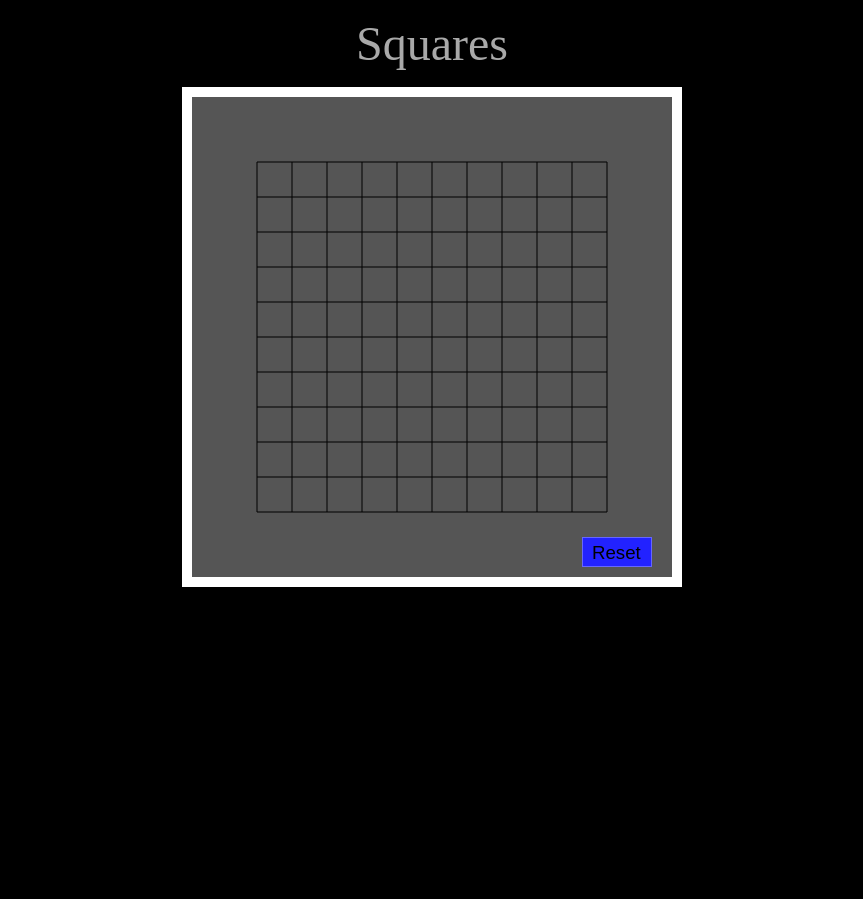
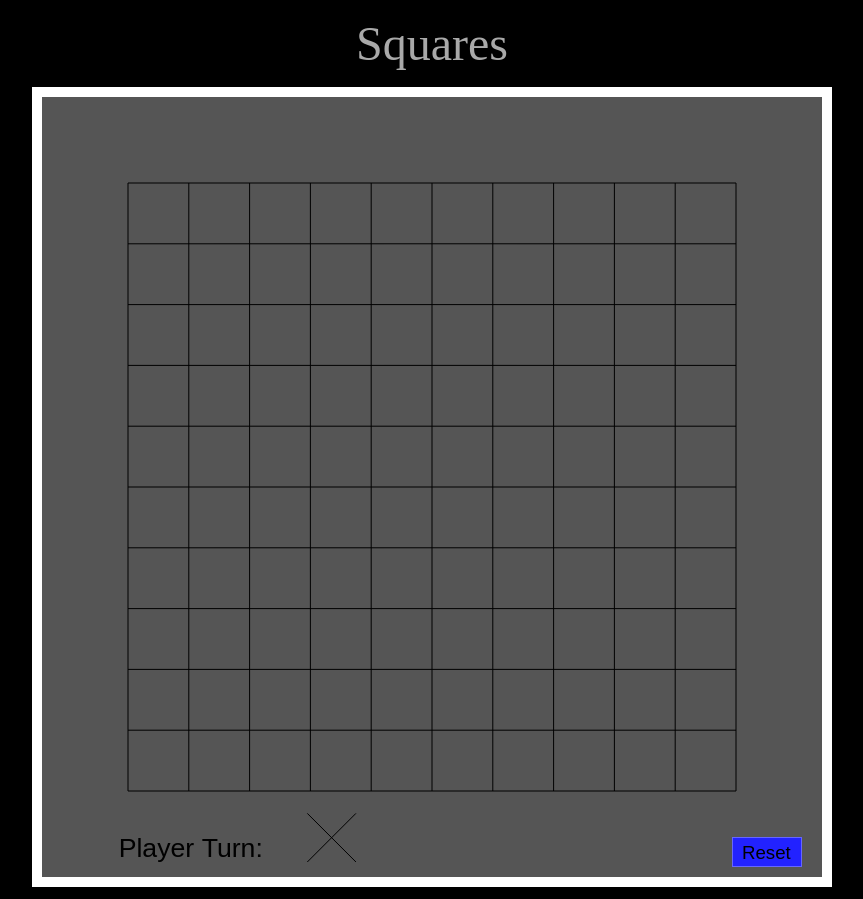
Before and after one commit to cabbruzzese/html5games, a plain HTML site: page squares/squares.html in a window 1280 px wide. Shown: the whole page, without its empty margins (208-1071 px from the left). Before the commit the page ends 800 px from the top, so only its background shows below. Drawn offline with Linux system fonts and the light colour scheme.

Commit message:
Updated Squares & Renderer to playable state
Squares: User consistent variable naming for constant assets, used clone
feature for multiple versions of assets, fixed issues assigning pieces,
added player turn text, made all assets relative size to canvas size, made
canvas bigger to have larger playing field.

Renderer: Implemented clone function for missing types, added
functionality to render VectorList from a VectorList.

```diff
--- a/engine/render.js
+++ b/engine/render.js
@@ -183,8 +183,14 @@ function VectorListItem (x, y, vectoritems)
 
 	this.Clone = function()
 	{
-		//ERROR!!! Not implemented
-		x = 1 / 0;
+		var copy = new VectorListItem(this.x, this.y, []);
+		for (var i = 0; i < this.vectoritems.length; i++)
+		{
+			var itemCopy = this.vectoritems[i].Clone();
+			copy.vectoritems.push(itemCopy);
+		}
+
+		return copy;
 	}
 }
 
@@ -229,8 +235,8 @@ function VectorItem (type, fillstyle, left, top, right, bottom)
 
 	this.Clone = function()
 	{
-		//ERROR!!! Not implemented
-		x = 1 / 0;
+		var copy = new VectorItem(this.type, this.fillstyle, this.left, this.top, this.right, this.bottom);
+		return copy;
 	}
 }
 
@@ -324,8 +330,14 @@ function AnimatedItem (x, y, frames, delay, repeated, callback, arguments)
 
 	this.Clone = function()
 	{
-		//ERROR!!! Not implemented
-		x = 1 / 0;
+		var copy = new AnimatedItem (this.x, this.y, [], this.delay, this.repeated, this.callback, this.arguments);
+		for (var i = 0; i < this.frames.length; i++)
+		{
+			var frameCopy = this.frames[i].Clone();
+			copy.frames.push(frameCopy);
+		}
+
+		return copy;
 	}
 }
 
@@ -362,8 +374,8 @@ function SceneObject (name, x, y, renderitem)
 
 	this.Clone = function()
 	{
-		//ERROR!!! Not implemented
-		x = 1 / 0;
+		var copy = new SceneObject(this.name, this.x, this.y, this.renderitem);
+		return copy;
 	}
 }
 
@@ -431,6 +443,10 @@ function DrawItem(context, canvas, item)
 	else if (item.type == "vectorlist")
 	{
 		DrawVectorList(context, canvas, item);
+	}
+	else if (item.type === "text")
+	{
+		DrawText(context, canvas, item);
 	}
 	else if (item.type == "animated")
 	{
@@ -504,30 +520,16 @@ function DrawImage(context, canvas, item)
 	context.restore();
 }
 
-//Draw a sequence of vector operations
+//Draw a single vector item from a list, assuming that translation and context saving has already been done in DrawVectorList.
+// Warning: Only call this function from DrawVectorList or a recursive DrawVectorListItem to render a vector list
 // context = drawing context
 // canvas = canvas for measuring
 // listobjects = VectorListItem object
-function DrawVectorList(context, canvas, listobject)
+// item = current item being rendered
+// halfwidth = calculated center x of parent
+// halfheight = calculated center y of parent
+function DrawVectorListItem(context, canvas, listobject, item, halfwidth, halfheight)
 {
-
-	//save invert
-	context.save();
-	var halfwidth = listobject.GetWidth() / 2;
-	var halfheight = listobject.GetHeight() / 2;
-	invertandtranslatecontext(context, canvas, listobject, listobject.x + halfwidth, listobject.y + halfheight);
-
-	if (listobject.rotation != 0)
-	{
-		var rotationrad = UnitConverter.DegreesToRadians(listobject.rotation);
-		context.rotate(rotationrad);
-	}
-
-	var itemlist = listobject.vectoritems;
-	for (var i = 0; i < itemlist.length; i++)
-	{
-		var item = itemlist[i];
-
 	if (item.type == "line")
 	{
 		context.strokeStyle = item.fillstyle;
@@ -551,18 +553,61 @@ function DrawVectorList(context, canvas, listobject)
 	}
 	else if (item.type == "text")
 	{
-			context.fillStyle = item.fillstyle;
-			context.font = item.font;
-			context.fillText(item.content, item.x - halfwidth, item.y - halfheight);
+		DrawText(context, canvas, item, -(halfwidth), -(halfheight));
+	}
+	else if (item.type == "vectorlist")
+	{
+		var itemlist = item.vectoritems;
+		var itemhalfwidth = halfwidth + item.x;
+		var itemhalfheight = halfheight + item.y;
+		for (var i = 0; i < itemlist.length; i++)
+		{
+			var listItem = item.vectoritems[i];
+			DrawVectorListItem(context, canvas, item, listItem, itemhalfwidth, itemhalfheight);
+		}
 	}
 
 	//if type does not match, do nothing
+}
+
+//Draw a sequence of vector operations
+// context = drawing context
+// canvas = canvas for measuring
+// listobjects = VectorListItem object
+function DrawVectorList(context, canvas, listobject)
+{
+	//save invert
+	context.save();
+	var halfwidth = listobject.GetWidth() / 2;
+	var halfheight = listobject.GetHeight() / 2;
+	invertandtranslatecontext(context, canvas, listobject, listobject.x + halfwidth, listobject.y + halfheight);
+
+	if (listobject.rotation != 0)
+	{
+		var rotationrad = UnitConverter.DegreesToRadians(listobject.rotation);
+		context.rotate(rotationrad);
+	}
+
+	var itemlist = listobject.vectoritems;
+	for (var i = 0; i < itemlist.length; i++)
+	{
+		var item = itemlist[i];
+		DrawVectorListItem(context, canvas, listobject, item, halfwidth, halfheight);
 	}
 
 	//restore translation
 	context.restore();
 	context.translate(0,0);
 	//restore invert
+	context.restore();
+}
+
+function DrawText(context, canvas, item, offsetx = 0, offsety = 0)
+{
+	context.save();
+	context.fillStyle = item.fillstyle;
+	context.font = item.font;
+	context.fillText(item.content, item.x + offsetx, item.y + offsety);
 	context.restore();
 }
 
--- a/squares/main.js
+++ b/squares/main.js
@@ -1,35 +1,33 @@
 function MainGame ()
 {
-	//Create handle to canvas object
-	var c=document.getElementById("myCanvas");
-	var ctx=c.getContext("2d");
-
 	var playerturn = 0;
 	var WinnerValue = 0;
-	var griddata = new Array();
+	var griddata = [];
 
 	//background scene
 	var bgSceneName = "backgroundScene";
 	CreateScene(bgSceneName, 0, 0, 0, true);
 	var backgroundScene = GetScene(bgSceneName);
-	backgroundScene.items.push(background);
-	backgroundScene.items.push(mapgrid);
+	backgroundScene.items.push(BACKGROUND);
+	backgroundScene.items.push(MAPGRID);
 
 	var entitySceneName = "entityScene";
-	CreateScene(entitySceneName, 0, 0, 1, true);
+	CreateScene(entitySceneName, 0, 0, 0, true);
 	var entityScene = GetScene(entitySceneName);
 
 	var hudSceneName = "hudScene";
-	CreateScene(hudSceneName, 0, 0, 2, true);
+	CreateScene(hudSceneName, 0, 0, 0, true);
 	var hudScene = GetScene(hudSceneName);
-	hudScene.items.push(resetbutton);
+	hudScene.items.push(RESETBUTTON);
+	hudScene.items.push(TURNTEXT);
+	hudScene.items.push(TURNIMAGE);
 
 	function InitGame()
 	{
-		for(var y = 0; y < gridsize; y++)
+		for(var y = 0; y < GRIDSIZE; y++)
 		{
-			griddata[y] = new Array()
-			for(var x = 0; x < gridsize; x++)
+			griddata[y] = [];
+			for(var x = 0; x < GRIDSIZE; x++)
 			{
 				griddata[y][x] = 0;
 			}
@@ -38,11 +36,12 @@ function MainGame ()
 		//reset entities
 		entityScene.items = [];
 
+		//reset winner value
+		WinnerValue = 0;
+
 		//reset player's turn
 		playerturn = 1;
-
-		//reset winner value
-		WinnerValue = 0;
+		UpdatePlayerTurnText();
 	}
 
 	//checks both players.
@@ -56,9 +55,9 @@ function MainGame ()
 		//  | check, |  check |
 		//  '-----------------'
 		// Never check last row or column
-		for(var y = 0; y < gridsize - 1; y++)
+		for(var y = 0; y < GRIDSIZE - 1; y++)
 		{
-			for(var x = 0; x < gridsize - 1; x++)
+			for(var x = 0; x < GRIDSIZE - 1; x++)
 			{
 				var playernum = griddata[y][x];
 				if (playernum != 0 &&
@@ -74,6 +73,26 @@ function MainGame ()
 		return 0;
 	}
 
+	function HidePlayerTurnText()
+	{
+		TURNIMAGE.vectoritems = [];
+		TURNTEXT.content = "";
+	}
+
+	function UpdatePlayerTurnText()
+	{
+		if (playerturn == 1)
+		{
+			TURNIMAGE.vectoritems = [XSHAPE.Clone()];
+		}
+		else
+		{
+			TURNIMAGE.vectoritems = [CIRCLESHAPE.Clone()];
+		}
+
+		TURNTEXT.content = "Player Turn:";
+	}
+
 	function ChangeTurn()
 	{
 		//before switching turns, check winner
@@ -86,29 +105,43 @@ function MainGame ()
 		playerturn++;
 		if (playerturn > 2)
 			playerturn = 1;
+
+		UpdatePlayerTurnText();
 	}
 
 	function GetGridChoiceX(xpos)
 	{
-		return Math.floor((xpos - mapgrid.x) / linestep);
+		return Math.floor((xpos - MAPGRID.x) / LINESTEP);
 	}
 	function GetGridChoiceY(ypos)
 	{
-		return Math.floor((ypos - mapgrid.y) / linestep);
+		return Math.floor((ypos - MAPGRID.y) / LINESTEP);
 	}
 	function IsPointInGrid(xpos, ypos)
 	{
-		if (xpos < mapgrid.x)
+		if (xpos < MAPGRID.x)
 			return false;
-		if (xpos > mapgrid.x + linestep * gridsize)
+		if (xpos > MAPGRID.x + LINESTEP * GRIDSIZE)
 			return false;
-		if (ypos < mapgrid.y)
+		if (ypos < MAPGRID.y)
 			return false;
-		if (ypos > mapgrid.y + linestep * gridsize)
+		if (ypos > MAPGRID.y + LINESTEP * GRIDSIZE)
 			return false;
 
 		return true;
 	}
+
+	function DisplayWinnerText()
+	{
+		if (WinnerValue != 0)
+		{
+			var entitySceneItem = new TextItem(50, 50, "36pt Arial", "#00FF00", "Winner! Player: " + WinnerValue);
+			entityScene.items.push(entitySceneItem);
+
+			HidePlayerTurnText();
+		}
+	}
+
 	function onSquaresClick (e)
 	{
 		//don't check while not in play
@@ -118,24 +151,25 @@ function MainGame ()
 		var xpos = e.offsetX;
 		var ypos = e.offsetY;
 
-		gridX = Math.floor((xpos - mapgrid.x) / linestep);
-		gridY = Math.floor((ypos - mapgrid.y) / linestep);
+		gridX = Math.floor((xpos - MAPGRID.x) / LINESTEP);
+		gridY = Math.floor((ypos - MAPGRID.y) / LINESTEP);
 
 		if (griddata[gridY][gridX] == 0)
 		{
 			griddata[gridY][gridX] = playerturn;
 			PlacePieceInScene(gridX, gridY, playerturn);
 			ChangeTurn();
+			DisplayWinnerText();
 		}
 	}
 	InitializeInput(c);
-	AddClickableItem(mapgrid.x, mapgrid.y, mapgrid.x + linestep * gridsize, mapgrid.y + linestep * gridsize, onSquaresClick, true);
+	AddClickableItem(MAPGRID.x, MAPGRID.y, MAPGRID.x + LINESTEP * GRIDSIZE, MAPGRID.y + LINESTEP * GRIDSIZE, onSquaresClick, true);
 
 	function OnResetButtonClick(e)
 	{
 		StartGame();
 	}
-	AddClickableItem(resetbutton.x, resetbutton.y, resetbutton.x + 50, resetbutton.y + 30, OnResetButtonClick, true);
+	AddClickableItem(RESETBUTTON.x, RESETBUTTON.y, RESETBUTTON.x + 50, RESETBUTTON.y + 30, OnResetButtonClick, true);
 
 	//Start game
 	function StartGame()
@@ -145,27 +179,19 @@ function MainGame ()
 
 	function PlacePieceInScene(x, y, type)
 	{
+		var xPos = x * LINESTEP + MAPGRID.x + (LINESTEP / 2) - (PIECESIZE / 2);
+		var yPos = y * LINESTEP + MAPGRID.y + (LINESTEP / 2) - (PIECESIZE / 2);
+
 		if (type == 1)
 		{
-			var xPos = x * linestep + mapgrid.x + (linestep / 2) - (25 / 2);
-			var yPos = y * linestep + mapgrid.y + (linestep / 2) - (25 / 2);
-			var entitySceneItem = new VectorListItem(xPos, yPos, [xline1. xline2]);
+			var entitySceneItem = XSHAPE.Clone();
+			entitySceneItem.x = xPos;
+			entitySceneItem.y = yPos;
 			entityScene.items.push(entitySceneItem);
 		}
-
 		else if (type == 2)
 		{
-			var xPos = x * linestep + mapgrid.x;
-			var yPos = y * linestep + mapgrid.y;
-			var entitySceneItem = new VectorListItem(xPos, yPos, [circle1]);
-
-			entityScene.items.push(entitySceneItem);
-		}
-
-		//display winner text
-		if (WinnerValue != 0)
-		{
-			var entitySceneItem = new TextItem(50, 50, "36pt Arial", "#00FF00", "Winner! Player: " + WinnerValue);
+			var entitySceneItem = new VectorListItem(xPos, yPos, [CIRCLESHAPE.Clone()]);
 			entityScene.items.push(entitySceneItem);
 		}
 	}
--- a/squares/squares.html
+++ b/squares/squares.html
@@ -17,7 +17,7 @@
 
 	</p>
 
-	<canvas id="myCanvas" width="500" height="500">
+	<canvas id="myCanvas" width="800" height="800">
 
 	Your browser does not support the canvas element.
 
--- a/squares/vectorassets.js
+++ b/squares/vectorassets.js
@@ -1,57 +1,73 @@
 //====================
 //Set up vector art
 //====================
-//---------------------
-//Background
-var backgroundrec1 = new VectorItem("rectangle", "#FFFFFF", 0, 0, 500, 500);
-var backgroundrec2 = new VectorItem("rectangle", "#555555", 10, 10, 480, 480);
-
-var background = new VectorListItem(0, 0, [backgroundrec1, backgroundrec2]);
-//---------------------
+//---- CONTEXT
+//Create handle to canvas object
+var c=document.getElementById("myCanvas");
+var ctx=c.getContext("2d");
+//----
 
 
+//---- Background
+var BGWIDTH = Math.min(c.width, c.height);
+var BGHEIGHT = BGWIDTH;
+var BGPADDING = 20;
+var BACKGROUNDREC1 = new VectorItem("rectangle", "#FFFFFF", 0, 0, BGWIDTH, BGHEIGHT);
+var BACKGROUNDREC2 = new VectorItem("rectangle", "#555555", 10, 10, BGWIDTH - BGPADDING, BGHEIGHT - BGPADDING);
 
-//---------------------
-//Map Grid
-var linestep = 35;
-var gridsize = 10;
+var BACKGROUND = new VectorListItem(0, 0, [BACKGROUNDREC1, BACKGROUNDREC2]);
+//----
 
-var mapGridItems = [];
-for (var gridi = 0; gridi <= gridsize; gridi++)
+//--- MAP GRID
+var GRIDSIZE = 10;
+var RENDERFIELD_WIDTH = BGWIDTH - BGPADDING * 2;
+var PLAYINGFIELD_PERCENT = 0.80;
+var PLAYINGFIELD_WIDTH = RENDERFIELD_WIDTH * PLAYINGFIELD_PERCENT;
+var LINESTEP = PLAYINGFIELD_WIDTH / GRIDSIZE;
+
+var MAPGRIDITEMS = [];
+for (var gridi = 0; gridi <= GRIDSIZE; gridi++)
 {
 	//horizontal lines
-	var mapGridItem = new VectorItem("line", "#000000", 0, gridi * linestep, linestep * gridsize, gridi * linestep);
-	mapGridItems.push(mapGridItem);
+	var mapGridItem = new VectorItem("line", "#000000", 0, gridi * LINESTEP, LINESTEP * GRIDSIZE, gridi * LINESTEP);
+	MAPGRIDITEMS.push(mapGridItem);
 
 	//vertical lines
-	mapGridItem = new VectorItem("line", "#000000", gridi * linestep, 0, gridi * linestep, linestep * gridsize);
-	mapGridItems.push(mapGridItem);
+	mapGridItem = new VectorItem("line", "#000000", gridi * LINESTEP, 0, gridi * LINESTEP, LINESTEP * GRIDSIZE);
+	MAPGRIDITEMS.push(mapGridItem);
 }
-var mapgrid = new VectorListItem((backgroundrec1.right / 2) - ((gridsize * linestep) / 2),
-								 (backgroundrec1.bottom / 2) - ((gridsize * linestep) / 2),
-								 mapGridItems
+var MAPGRID = new VectorListItem((BACKGROUNDREC1.right / 2) - ((GRIDSIZE * LINESTEP) / 2),
+								 (BACKGROUNDREC1.bottom / 2) - ((GRIDSIZE * LINESTEP) / 2),
+								 MAPGRIDITEMS
 	 );
-//---------------------
+//----
 
+var PIECESIZE_PERCENT = 0.80;
+var PIECESIZE = LINESTEP * PIECESIZE_PERCENT;
+//---- X
+//x shape
+var XLINE1 = new VectorItem("line", "#000000", 0, 0, PIECESIZE, PIECESIZE);
+var XLINE2 = new VectorItem("line", "#000000", PIECESIZE, 0, 0, PIECESIZE);
 
-//-----------
-//x shape
-var xline1 = new VectorItem("line", "#000000", 0, 0, 25, 25);
-var xline2 = new VectorItem("line", "#000000", 25, 0, 0, 25);
+var XSHAPE = new VectorListItem(0, 0, [XLINE1, XLINE2]);
+//----
 
-var xshape = new VectorListItem(0, 0, [xline1, xline2]);
-//-----------
+//---- O
+var CIRCLESHAPE = new VectorItem("circle", "#FF0000", 0, 0, PIECESIZE / 2, 0);
+//----
 
+//---- RESET
+var BUTTONOFFSET = 400;
+var BUTTONREC1 = new VectorItem("rectangle", "#6666FF", 0, 0, 70, 30);
+var BUTTONREC2 = new VectorItem("rectangle", "#2222FF", 1, 1, 68, 28);
+var BUTTONTEXT = new TextItem(10, 22, "14pt Arial", "#000000", "Reset");
 
+var RESETBUTTON = new VectorListItem(BGWIDTH - 100, BGHEIGHT - 50, [BUTTONREC1, BUTTONREC2, BUTTONTEXT]);
+//----
 
-var circle1 = new VectorItem("circle", "#FF0000", (linestep / 2) - (24 / 2), (linestep / 2) - (24 / 2), 12, 0);
-
-//---------------------
-//Button
-var buttonoffset = 400;
-var buttonrec1 = new VectorItem("rectangle", "#6666FF", 0, 0, 70, 30);
-var buttonrec2 = new VectorItem("rectangle", "#2222FF", 1, 1, 68, 28);
-var buttontext = new TextItem(10, 22, "14pt Arial", "#000000", "Reset");
-
-var resetbutton = new VectorListItem(400, 450, [buttonrec1, buttonrec2, buttontext]);
-//---------------------
+//---- PLAYER TURN Text
+var TURNTEXT_LEFT = BGPADDING + (BGWIDTH / 12);
+var TURNTEXT_BOTTOM = BGHEIGHT - BGPADDING;
+var TURNTEXT_BOXHEIGHT = 10;
+var TURNTEXT = new TextItem(TURNTEXT_LEFT, TURNTEXT_BOTTOM - TURNTEXT_BOXHEIGHT, "20pt Arial", "#000000", "");
+var TURNIMAGE = new VectorListItem(TURNTEXT_LEFT + 140 + PIECESIZE, TURNTEXT_BOTTOM - PIECESIZE - 5, []);
```
Lines whose indentation alone changed are shown as unchanged.
